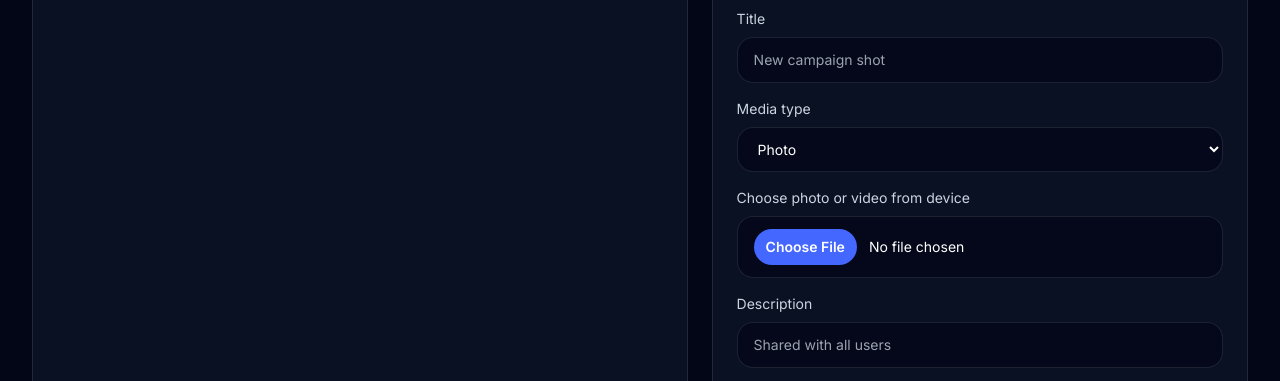
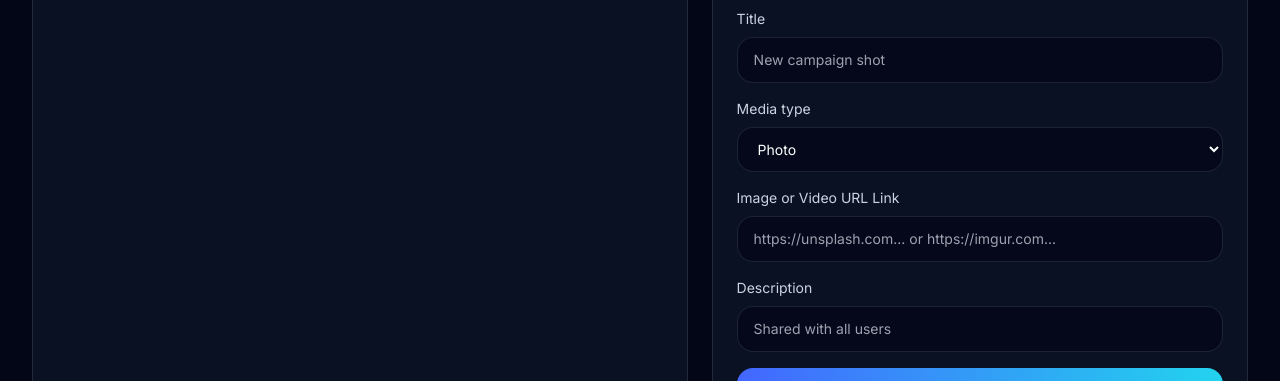
Before and after one commit to simplewebdeveloper-creator/OurGallary, a website: page admin-dashboard.html in a window 1280 px wide. Shown: the part 386-767 px from the top of the page. Drawn offline with nearby package versions, Linux system fonts and the light colour scheme; files that its build step writes are made by us from their sources; files whose address does not match are found by name.

Commit message:
Add files via upload

```diff
--- a/admin-dashboard.html
+++ b/admin-dashboard.html
@@ -66,9 +66,10 @@
                   <option value="video">Video</option>
                 </select>
               </div>
+              <!-- Changed type="file" selector to clean text type layout to take link strings directly -->
               <div class="mt-4">
-                <label class="mb-2 block text-sm text-slate-300" for="adminFile">Choose photo or video from device</label>
-                <input id="adminFile" type="file" accept="image/*,video/*" class="w-full rounded-2xl border border-white/10 bg-slate-950/70 px-4 py-3 text-sm text-white file:mr-3 file:rounded-full file:border-0 file:bg-brand-600 file:px-3 file:py-2 file:text-sm file:font-semibold file:text-white" />
+                <label class="mb-2 block text-sm text-slate-300" for="adminFile">Image or Video URL Link</label>
+                <input id="adminFile" type="text" class="w-full rounded-2xl border border-white/10 bg-slate-950/70 px-4 py-3 text-sm text-white outline-none transition focus:border-brand-500" placeholder="https://unsplash.com... or https://imgur.com..." />
               </div>
               <div class="mt-4">
                 <label class="mb-2 block text-sm text-slate-300" for="adminDescription">Description</label>
```
